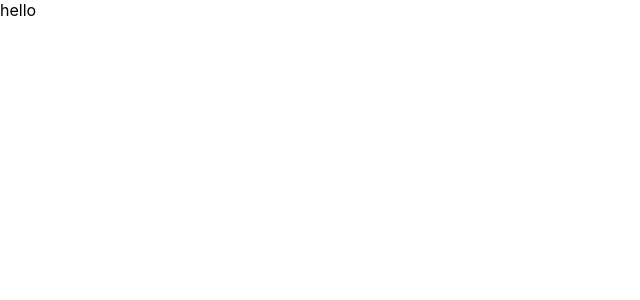
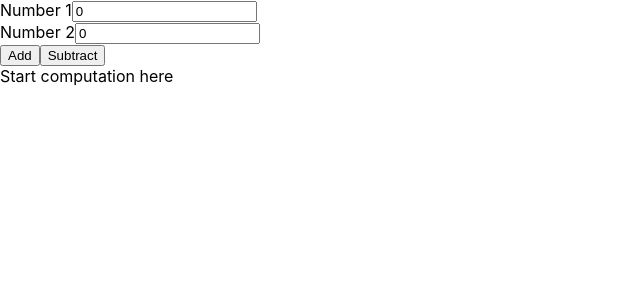
Before and after one commit to Choonyan02/Calculator, a React (Create React App) app: page / in a window 1280 px wide. Shown: the top 300 px of the page, without its empty margins (0-640 px from the left). Built offline with nearby package versions, Linux system fonts and the light colour scheme.

Commit message:
implement add/subtract logic

```diff
--- a/src/App.js
+++ b/src/App.js
@@ -1,9 +1,35 @@
 import './App.css';
+import InputField from './components/InputField';
+import ActionButton from './components/ActionButton';
+import ResultDisplay from './components/ResultDisplay';
+import React, { useState } from 'react';
 
 function App() {
+  const [number1, setNumber1] = useState(0);
+  const [number2, setNumber2] = useState(0);
+  const [result, setResult] = useState(null);
+
+  const handleAdd = () => {
+    setNumber1(number1 ? number1 : 0);
+    setNumber2(number2 ? number2 : 0);
+    const sum = Number(number1) + Number(number2);
+    setResult(sum);
+  }
+
+  const handleSubstract = () => {
+    setNumber1(number1 ? number1 : 0);
+    setNumber2(number2 ? number2 : 0);
+    const difference = number1 - number2;
+    setResult(difference);
+  }
+
   return (
     <div>
-      hello
+      <InputField label="Number 1" number={number1} setNumber={setNumber1} />
+      <InputField label="Number 2" number={number2} setNumber={setNumber2}/>
+      <ActionButton type="add" handleClick={handleAdd}/>
+      <ActionButton type="subtract" handleClick={handleSubstract}/>
+      <ResultDisplay result={result === null ? "Start computation here" : result} />
     </div>
   );
 }
--- /dev/null
+++ b/src/components/ActionButton.js
@@ -0,0 +1,12 @@
+import React from 'react';
+
+function ActionButton({ type, handleClick }) {
+
+  return (
+    <button onClick={handleClick}>
+      {type === 'add' ? 'Add' : 'Subtract'}
+    </button>
+  );
+}
+
+export default ActionButton;
--- /dev/null
+++ b/src/components/InputField.js
@@ -0,0 +1,17 @@
+import React from 'react';
+
+function InputField({ label, number, setNumber }) {
+
+  return (
+    <div>
+      <label>{label}</label>
+      <input
+        type="number"
+        value={number}
+        onChange={(e) => setNumber(e.target.value)}
+      />
+    </div>
+  );
+}
+
+export default InputField;
--- /dev/null
+++ b/src/components/ResultDisplay.js
@@ -0,0 +1,7 @@
+import React from 'react';
+
+function ResultDisplay({ result }) {
+  return <div>{result}</div>;
+}
+
+export default ResultDisplay;
```
